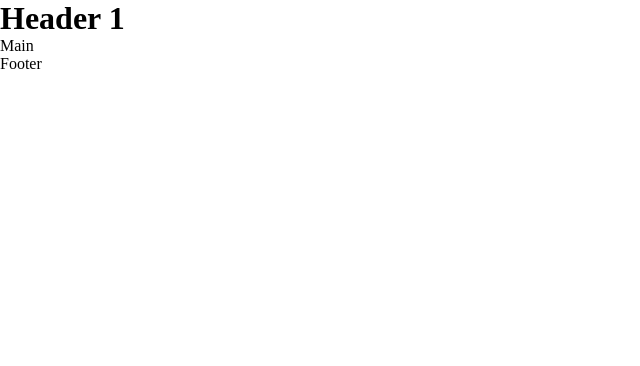
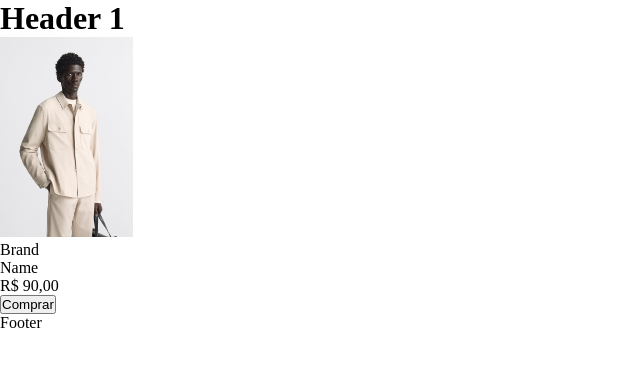
Before and after one commit to romulorosadev/study-hashtag-site-ecommerce, a website built with Vite: page index.html in a window 1280 px wide. Shown: the whole page, without its empty margins (0-640 px from the left). Built offline with nearby package versions, Linux system fonts and the light colour scheme.

Commit message:
product container product card

```diff
--- a/index.html
+++ b/index.html
@@ -11,7 +11,18 @@
       <h1>Header 1</h1>
     </header>
 
-    <main class="main">Main</main>
+    <main class="main">
+      <section id="product__container">
+        <div class="product__card" id="product__card--01">
+          <img class="product__image" src="src/img/product-1.jpg" alt="Produto 1 do Site Ecommerce" />
+          <p class="product__brand">Brand</p>
+          <p class="product__name">Name</p>
+          <p class="product__price">R$ 90,00</p>
+          <button class="product__buy">Comprar</button>
+          </div>
+        </div>
+      </section>
+    </main>
 
     <footer class="footer">Footer</footer>
 
--- a/src/css/style.css
+++ b/src/css/style.css
@@ -3,3 +3,7 @@
   margin: 0;
   padding: 0;
 }
+
+.product__image {
+  height: 200px;
+}
```
